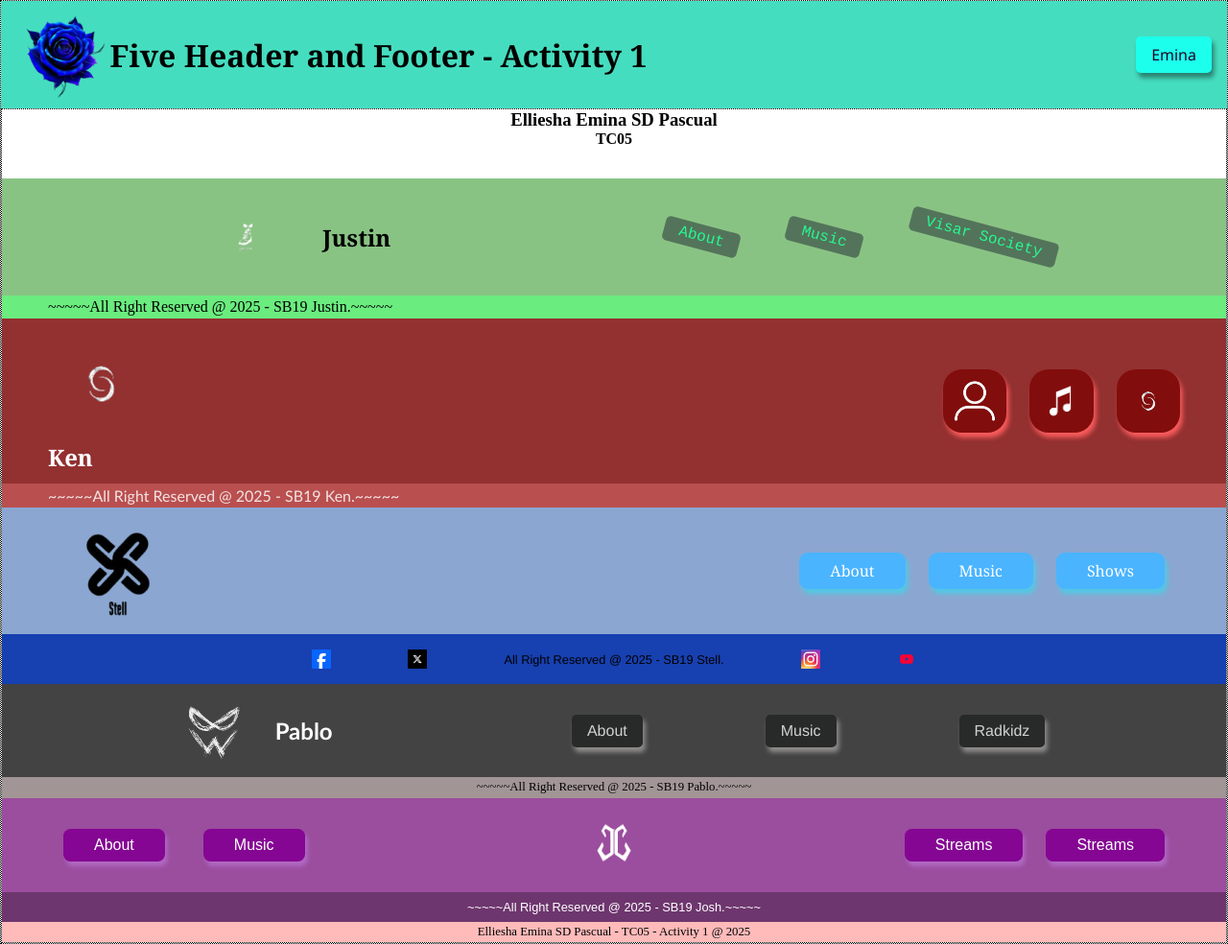
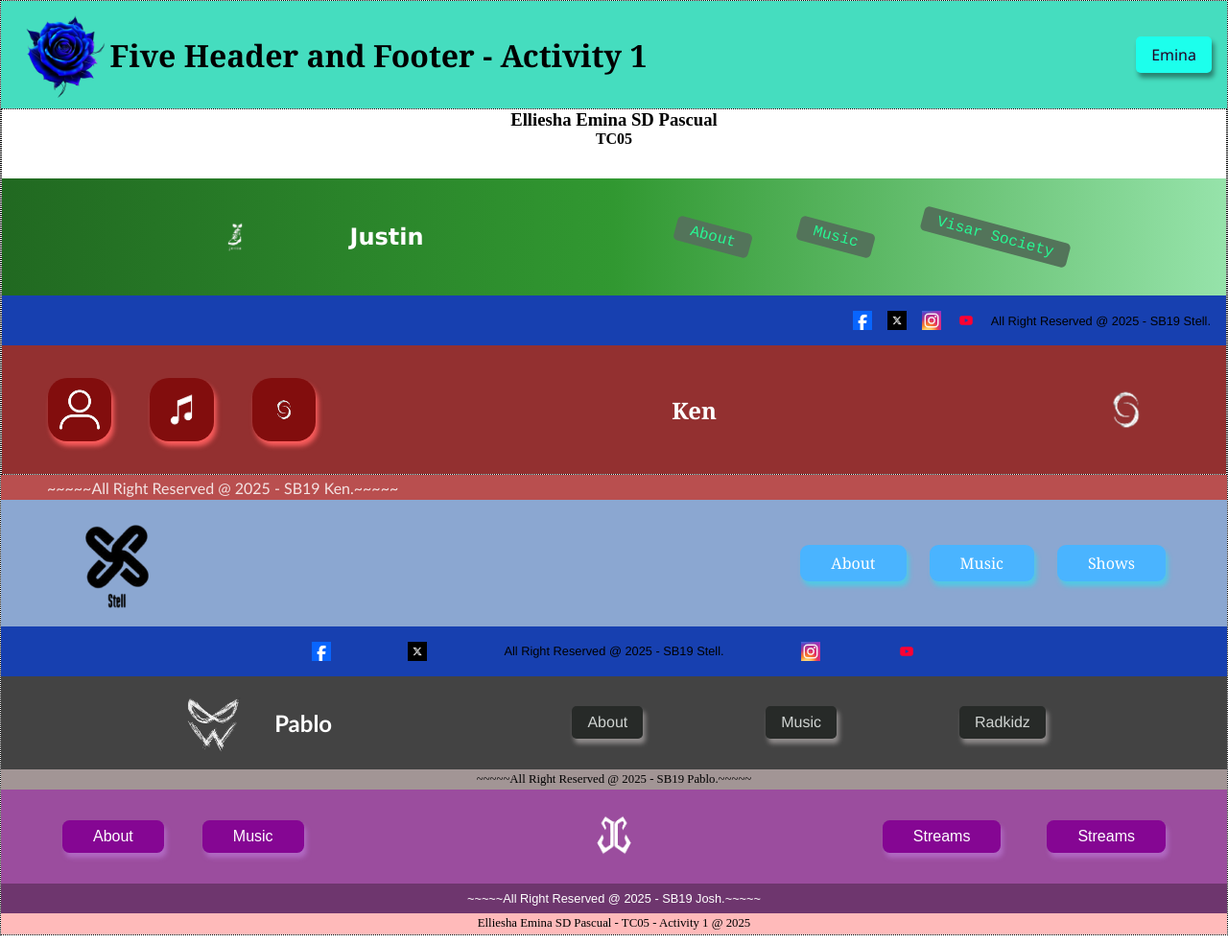
Before and after one commit to Eminapascual-03/WD-Seatwork-1, a plain HTML site: page index.html in a window 1280 px wide. Shown: the whole page at 96% size. Drawn offline with Linux system fonts and the light colour scheme.

Commit message:
feat: design for 2 footers

```diff
--- a/assets/css/style.css
+++ b/assets/css/style.css
@@ -97,13 +97,14 @@
 }
 
 /* second header (Justin) */
-
 .header2 {
     display: flex;
     align-items: center;
     padding: 1rem 2rem;
     justify-content: space-around;
-    background-color: rgb(137, 195, 132);
+    background: linear-gradient(to right, rgb(33, 105, 33), rgb(49, 152, 49), rgb(150, 227, 170)); /* light to dark green */
+}
+
 
     .left {
         align-items: center;
@@ -116,8 +117,8 @@
 
     .company-name2{
         font-size: 1.5rem;
-        font-family:Georgia, 'Times New Roman', Times, serif;
-        color: rgb(0, 0, 0);
+        font-family:Verdana, Geneva, Tahoma, sans-serif;
+        color: rgb(255, 255, 255);
         }
     }
 
@@ -155,17 +156,32 @@
         }
         }
     }
+
+.social-footer2 {
+  display: flex;
+  justify-content: flex-end;
+  align-items: center;
+  font-size: 0.8rem;
+  font-family:'Franklin Gothic Medium', 'Arial Narrow', Arial, sans-serif;
+  gap: 1rem;
+  padding: 1rem;
+  background-color: rgb(23, 64, 176);
 }
 
+.social-footer2 img {
+  width: 20px;
+  height: 20px;
+  transition: transform 0.3s ease;
+}
 
-.footer2 {
+/* .footer2 {
     display: flex;
     justify-content: flex-start;
     align-items: center;
     background-color: rgb(107, 236, 127);
     font-size: 1rem;
     padding: 0.2rem 3rem;
-}
+} */
 
 /* Third header (Ken) */
 .header3 {
@@ -186,7 +202,7 @@
   color: #fdfdfd;
 }
 
-    .right {
+    .left {
         display: flex;
         gap: 1.5rem;
 }
--- a/index.html
+++ b/index.html
@@ -40,19 +40,43 @@
     </div>
     </header>
 
-    <footer class="footer2">
+     <footer class="social-footer2">
+    <img src="./assets/img/facebook.jpg" alt="">  </a>
+    <img src="./assets/img/twitter.jpg" alt="">  </a>
+    <img src="./assets/img/instagram.jpg" alt="">  </a>
+    <img src="./assets/img/Youtube.png" alt="">  </a>
+     All Right Reserved @ 2025 - SB19 Stell.
+</footer>
+    <!-- <footer class="footer2">
         ~~~~~All Right Reserved @ 2025 - SB19 Justin.~~~~~
-    </footer>
+    </footer> -->
 
     <header class="header3">
-    <div class="center">
+  <div class="left">
+    <a href="#" class="btn3"><img src="./assets/img/About.png"></a>
+    <a href="#" class="btn3"><img src="./assets/img/Music.png"></a>
+    <a href="#" class="btn3"><img src="./assets/img/Ken.png"></a>
+  </div>
+
+  <div class="center">
+    <h2 class="company-name3">Ken</h2>
+  </div>
+
+  <div class="right">
+    <img class="logo3" src="./assets/img/Ken.png">
+  </div>
+</header>
+
+
+    <!-- <header class="header3">
+    <div class="right">
        <img class="logo3" src="./assets/img/Ken.png" alt="">
        <h2 class="company-name3"> Ken </h2>
     </div>
-    <div class="right">
+    <div class="left">
        <a href="#" class="btn3"> <img src="./assets/img/About.png"> </a>
        <a href="#" class="btn3"> <img src="./assets/img/Music.png"> </a>
-       <a href="#" class="btn3"> <img src="./assets/img/Ken.png"> </a>
+       <a href="#" class="btn3"> <img src="./assets/img/Ken.png"> </a> -->
 
     </div>
     </header>
```
Also changed, not shown: assets/img/header-bg.jpg (added).
